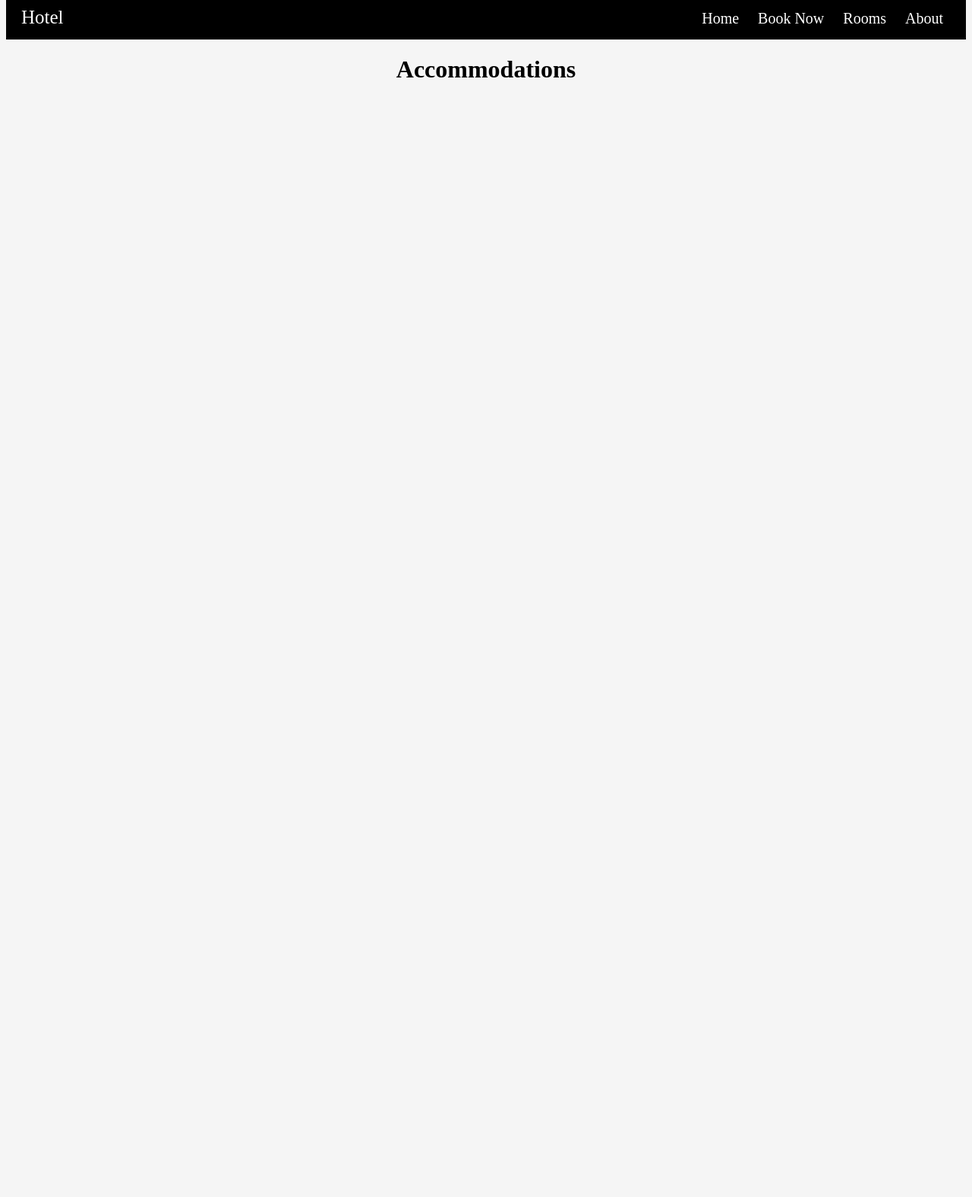
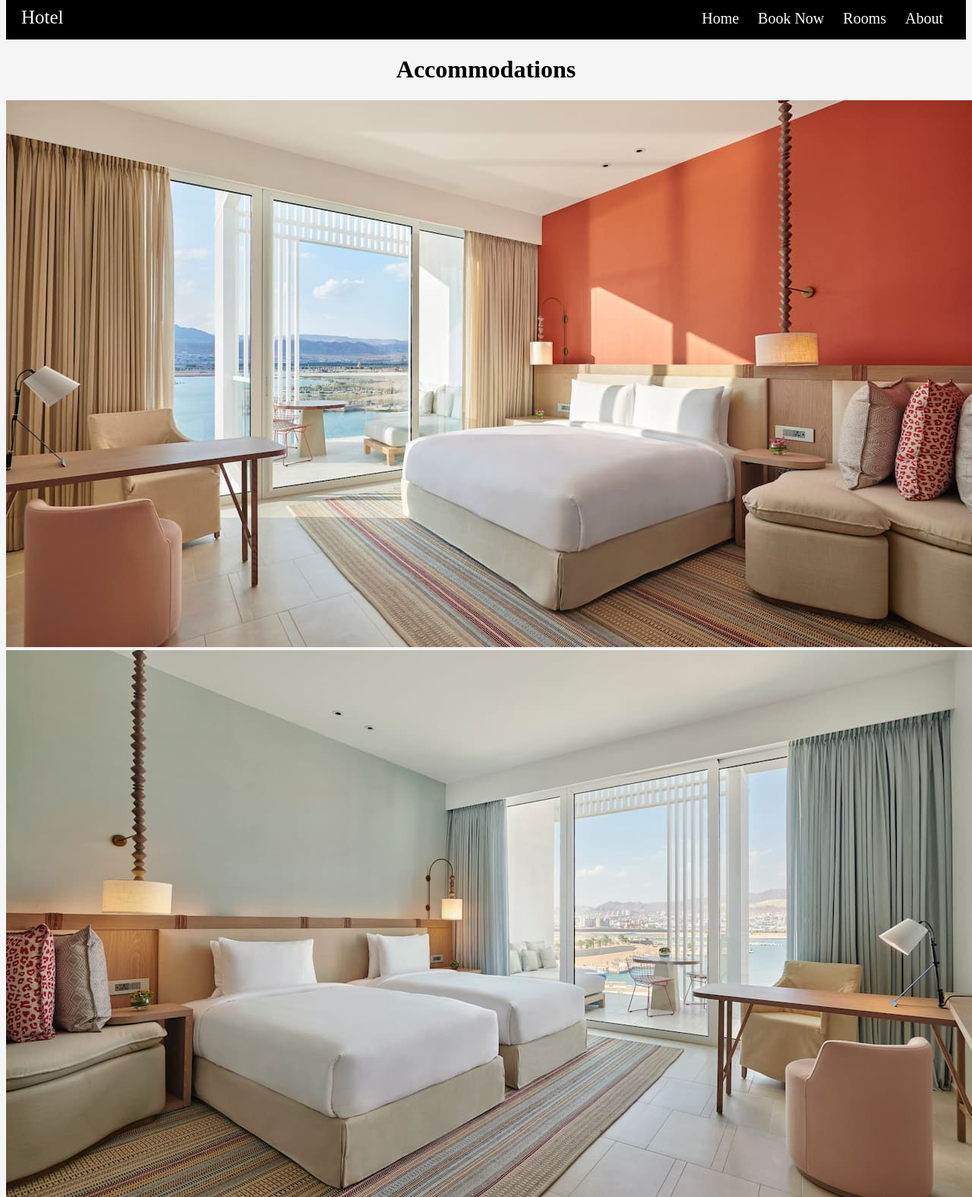
Before and after one commit to Abood03/web1-project, a website: page Rooms.html in a window 1280 px wide. Shown: the part 19-1595 px from the top of the page at 76% size. Before the commit the page ends 800 px from the top, so only its background shows below. Drawn offline with Linux system fonts and the light colour scheme.

Commit message:
init commit

```diff
--- a/Rooms.html
+++ b/Rooms.html
@@ -14,6 +14,18 @@
     <a class="links" href="About.html">About</a>
 </div>
 <h1 style="text-align: center">Accommodations</h1>
+<div id="photo1">
+    <img src="photos/room%20pics/standerd/Hyatt-Regency-Aqaba-P034-Marina-View-Room-King.16x9.jpg">
+
+</div>
+<div id="photo2">
+    <img src="photos/room%20pics/delux/Hyatt-Regency-Aqaba-P036-Guest-Room-2-Twin-Beds.16x9.jpg">
+
+</div>
+<div id="photo3">
+    <img src="photos/room%20pics/suite/Hyatt-Regency-Aqaba-Ayla-Resort-P108-Royal-Suite-Bedroom.16x9.jpg">
+
+</div>
 
 </body>
 </html>
```
